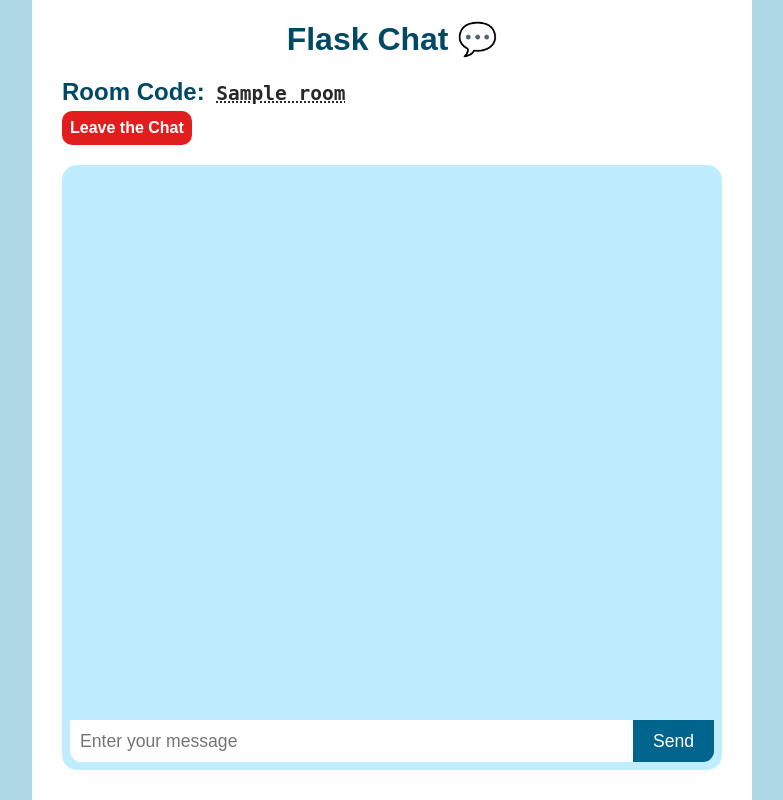
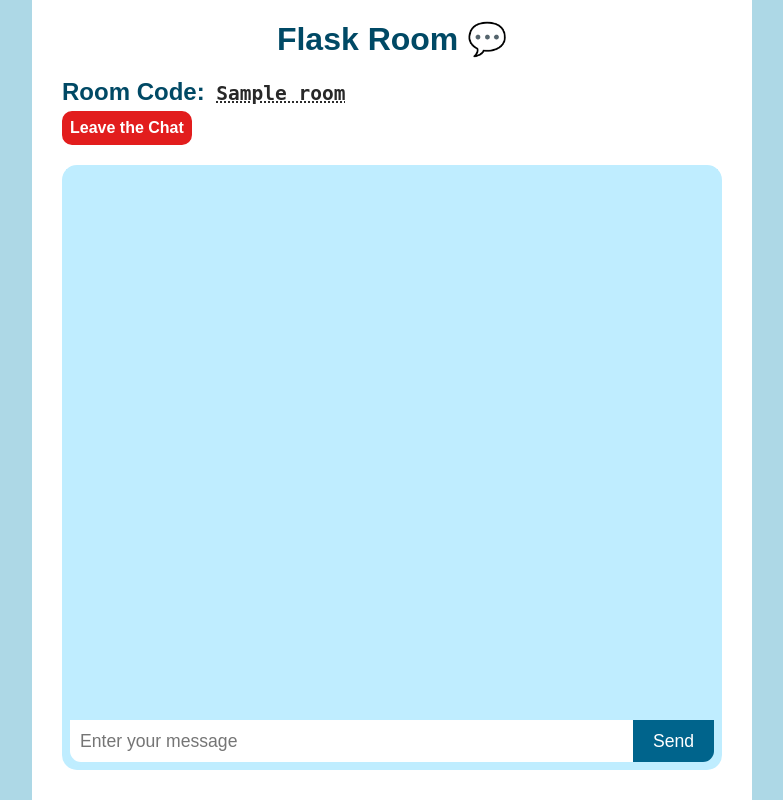
Before and after one commit to lokeshyadav14/Chat-App, a Flask app: template templates/room.html in a window 1280 px wide. Shown: the whole page, without its empty margins (248-1031 px from the left). Run offline with Flask 3, Linux system fonts and the light colour scheme; the template is opened without the code that fills it: most values are stand-ins (such as "Sample title", 1, 10 or a date in 2020); some libraries are stand-ins or nearby versions.

Commit message:
Update room.html

```diff
--- a/templates/room.html
+++ b/templates/room.html
@@ -2,7 +2,7 @@
 {% block content %}
 <div id="room-container">
     <h1 id="home-header">
-        Flask Chat 💬
+        Flask Room 💬
     </h1>
 
     <div id="room-subsection">
@@ -20,7 +20,6 @@
         <div id="message-box">
             <input type="text" placeholder="Enter your message" id="message-input" name="message">
             <button type="submit" id="send-btn" onclick="sendMessage()"> Send </button>
-        </div>
         </div>
     </div>
 
@@ -42,7 +41,8 @@
             var messages = document.getElementById('messages');
             if (sender === "") {
                 content = `<p class='member-activity'> ${message} </p>`;
-        } else {
+            }
+            else {
                 var senderIsUser = user === sender; // Check if the message sender is the current user
                 var content = `
                     <li class='message-item ${senderIsUser ? 'self-message-item' : 'peer-message-item'}'>
@@ -79,4 +79,5 @@
         createChatItem({{message|safe}});
     </script>
     {% endfor %}
+</div>
 {% endblock %}
```
Lines whose indentation alone changed are shown as unchanged.
